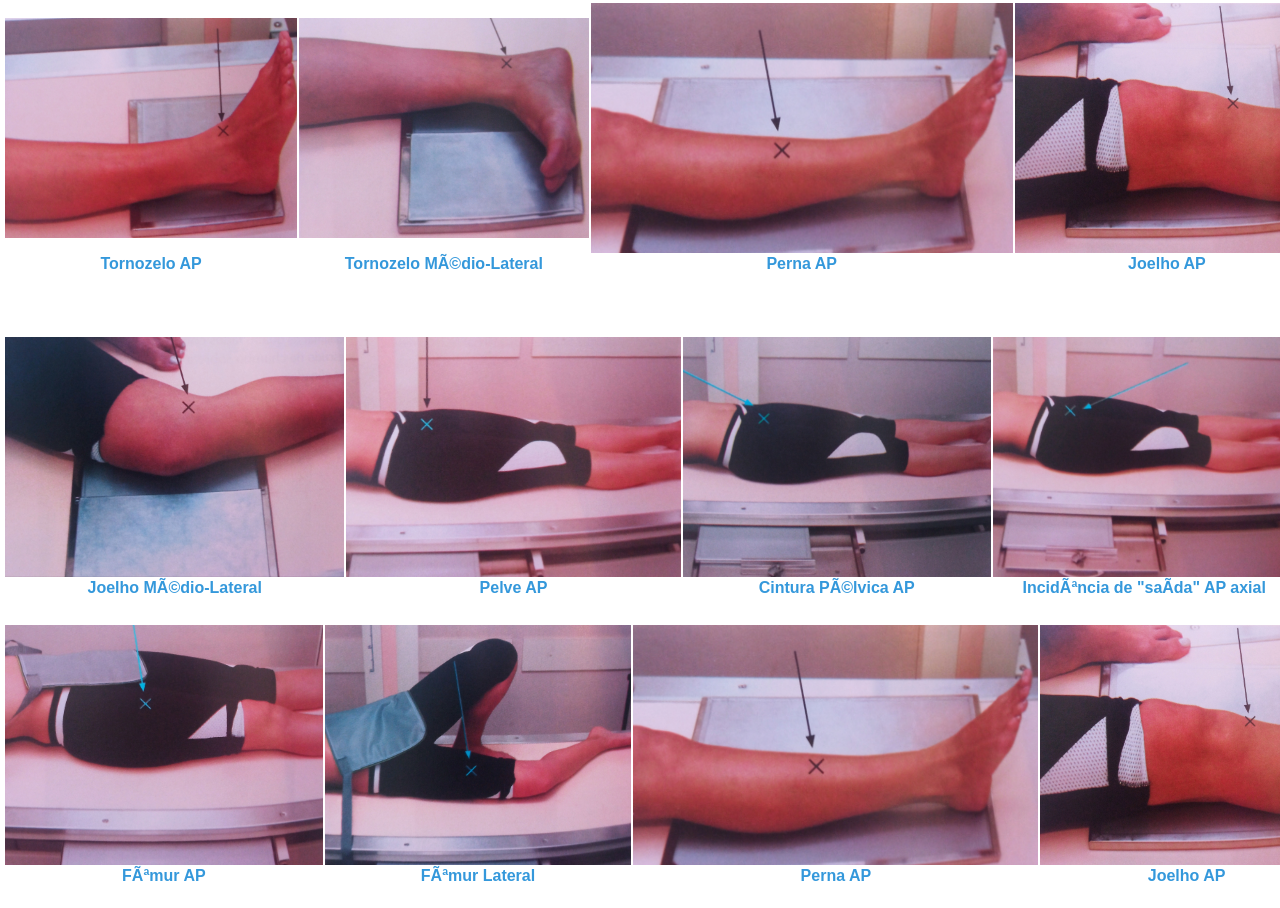
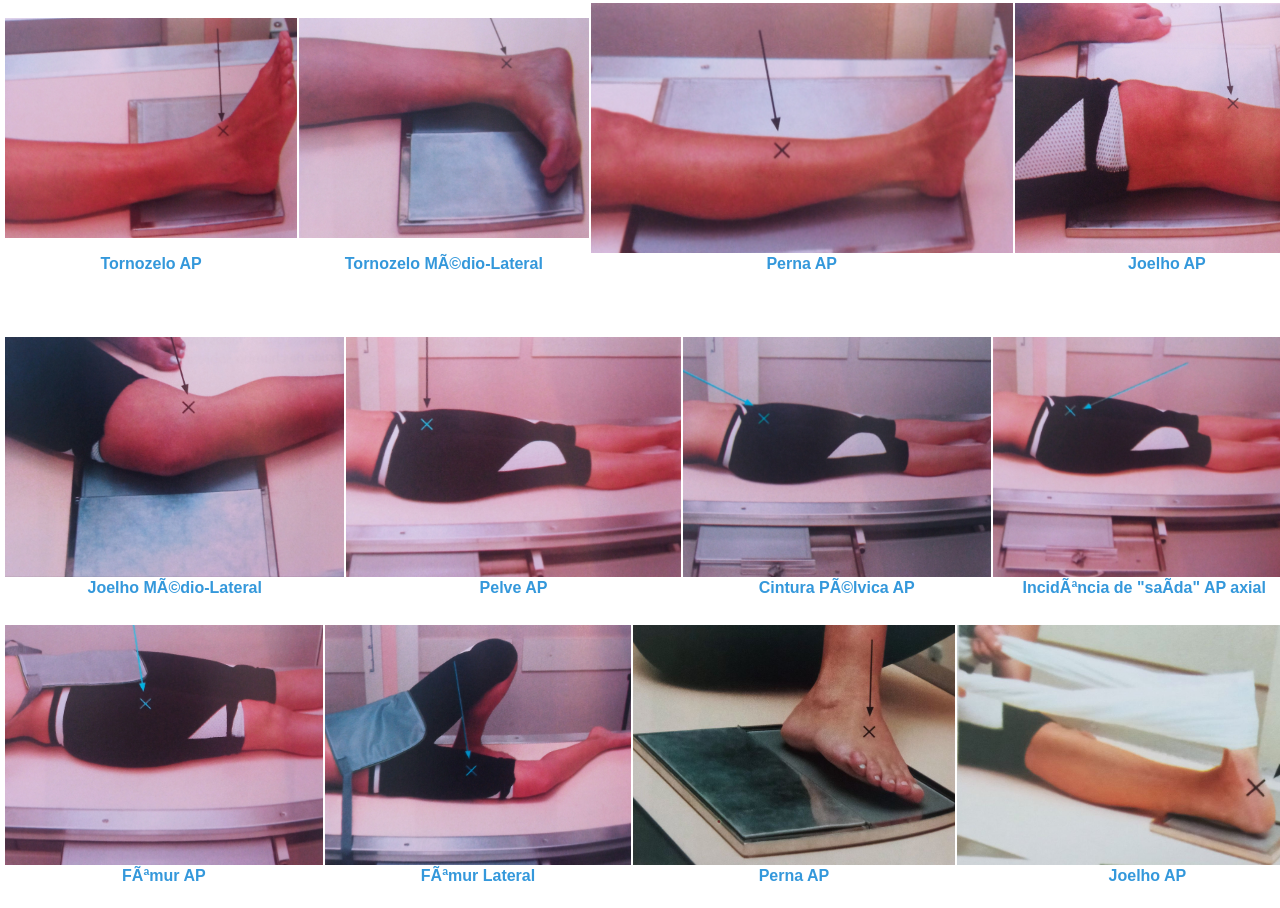
Before and after one commit to Kk-auy/posiMI, a plain HTML site: page index.html in a window 1280 px wide. Shown: the part 820-1728 px from the top of the page. Drawn offline with Linux system fonts and the light colour scheme.

Commit message:
Update index.html

```diff
--- a/index.html
+++ b/index.html
@@ -80,8 +80,8 @@
   <tr>
 <center><td><a href="#"><img src="posiMI10.jpg" height="240" ></a></td>
 <center><td><a href="#"><img src="posiMI11.jpg" height="240" ></a></td>
-<center><td><a href="#"><img src="posiMI7.jpg" height="240" ></a></td>
-<center><td><a href="f#"><img src="posiMI8.jpg" height="240" ></a></td>
+<center><td><a href="#"><img src="posiMI16.jpg" height="240" ></a></td>
+<center><td><a href="f#"><img src="posiMI17.jpg" height="240" ></a></td>
   </tr>
 <tr>
   <center><td><h4><center><font color="#3498db">Fêmur AP</h4></font></center>
```
